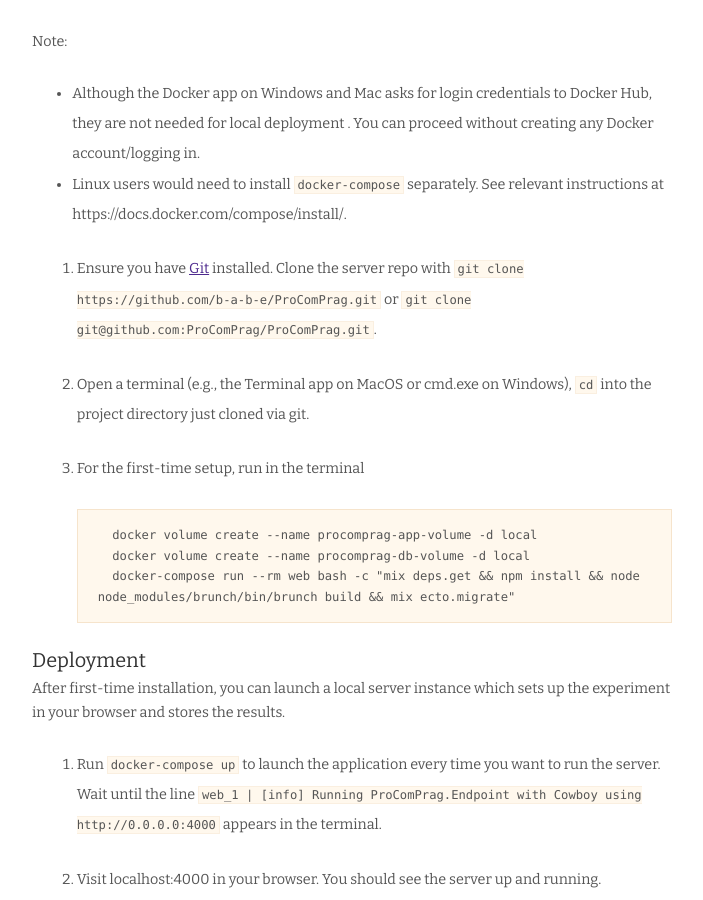
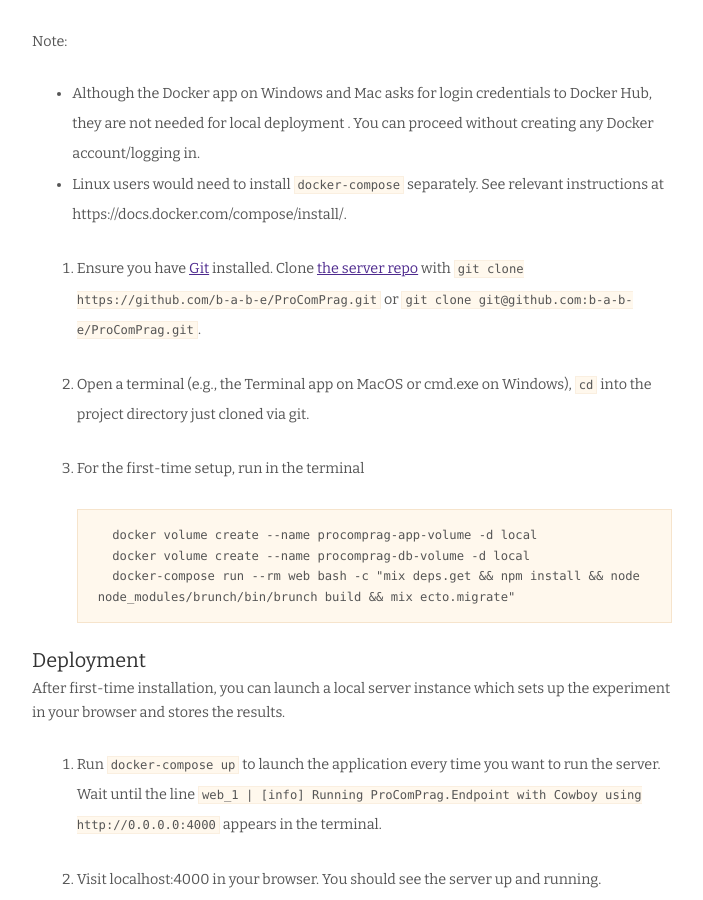
Before and after one commit to magpie-ea/magpie-site, a Jekyll site: the page built from getting-started/deployment.markdown, in a window 1280 px wide and 900 px high, scrolled down 3068 px. Shown: the whole window, without its empty margins (138-841 px from the left). Built offline with Jekyll 4.4.1, drawn with Linux system fonts in a browser that asks for light colours; nearby versions of some CDN libraries.

Commit message:
Update getting-starting/deployment

```diff
--- a/getting-started/deployment.markdown
+++ b/getting-started/deployment.markdown
@@ -90,7 +90,7 @@ The following steps require an internet connection. After they are finished, the
   - Although the Docker app on Windows and Mac asks for login credentials to Docker Hub, they are not needed for local deployment . You can proceed without creating any Docker account/logging in.
   - Linux users would need to install `docker-compose` separately. See relevant instructions at https://docs.docker.com/compose/install/.
 
-2. Ensure you have [Git](https://git-scm.com/downloads) installed. Clone the server repo with `git clone https://github.com/b-a-b-e/ProComPrag.git` or `git clone git@github.com:ProComPrag/ProComPrag.git`.
+2. Ensure you have [Git](https://git-scm.com/downloads) installed. Clone [the server repo](https://github.com/b-a-b-e/ProComPrag) with `git clone https://github.com/b-a-b-e/ProComPrag.git` or `git clone git@github.com:b-a-b-e/ProComPrag.git`.
 
 3. Open a terminal (e.g., the Terminal app on MacOS or cmd.exe on Windows), `cd` into the project directory just cloned via git.
 
```
